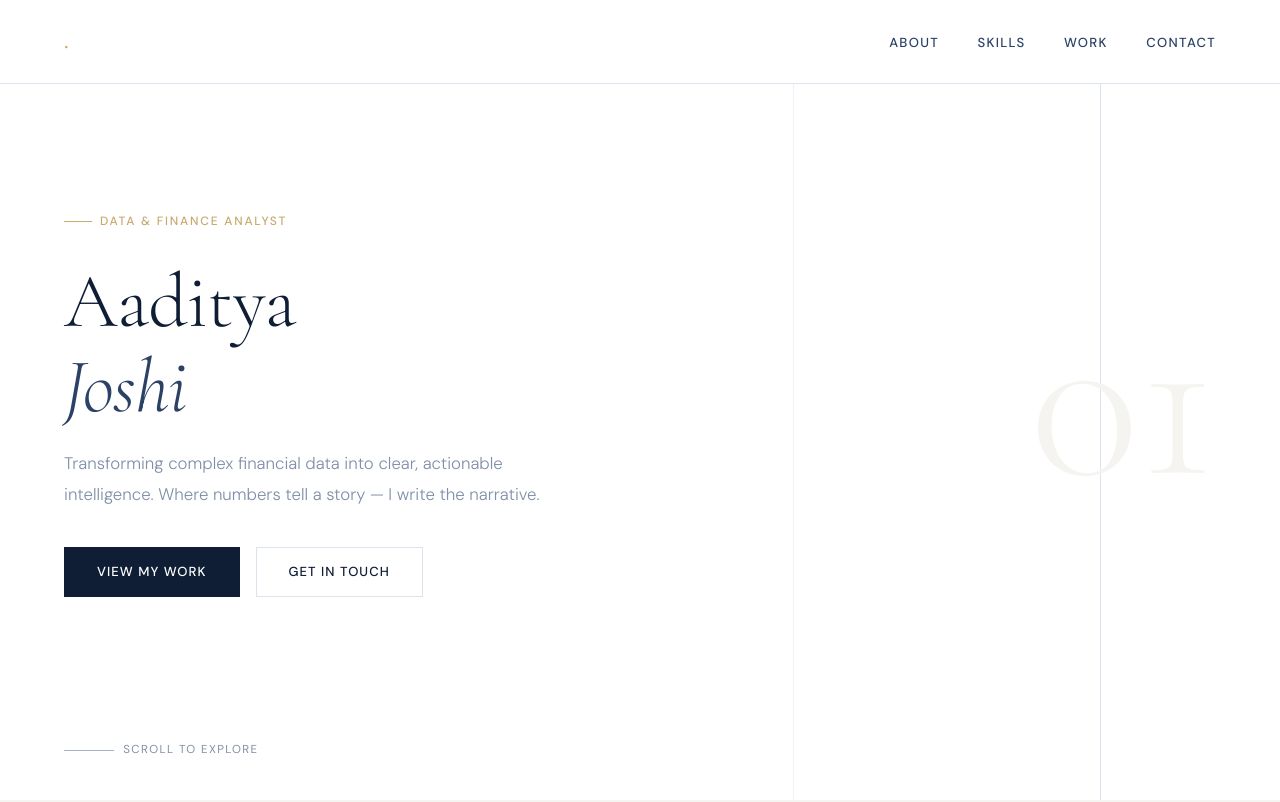
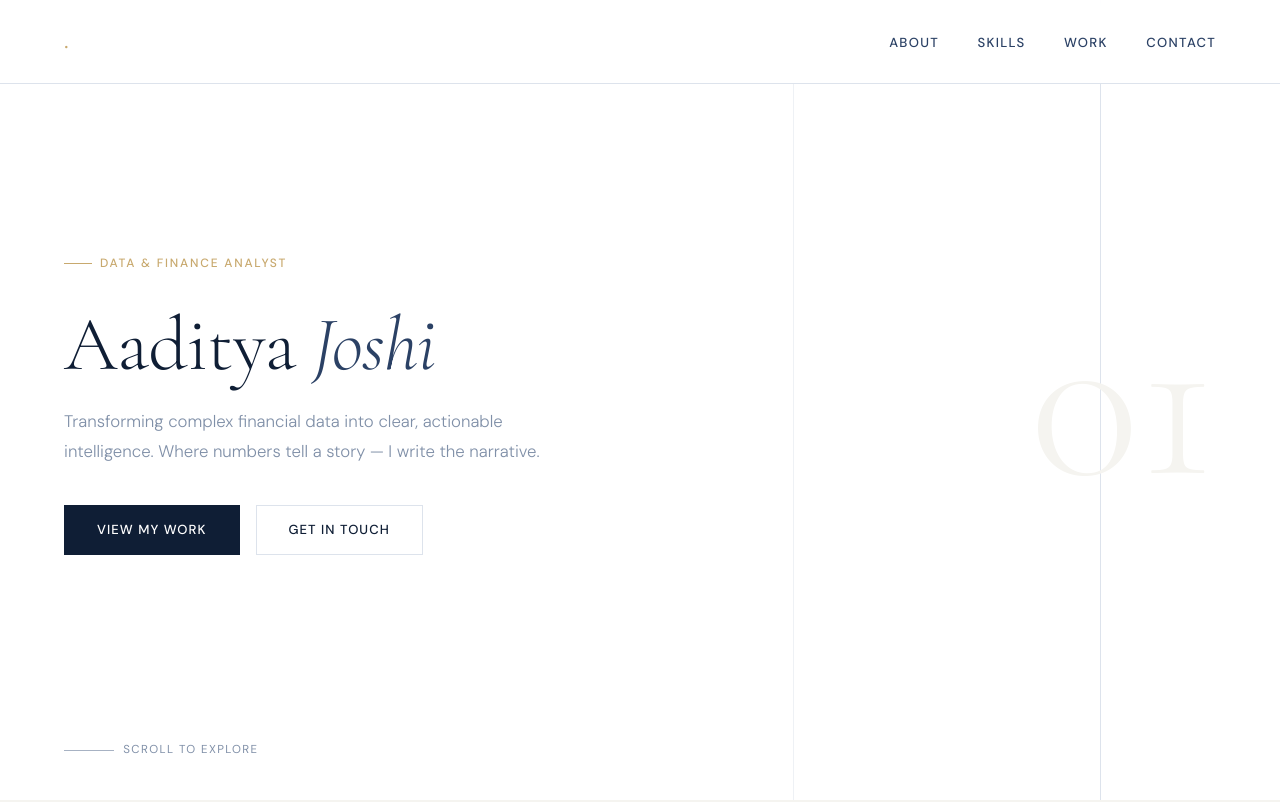
Before and after one commit to aadijoshi0204/aadijoshi0204.github.io, a plain HTML site: page index.html in a window 1280 px wide. Shown: the top 802 px of the page. Drawn offline with nearby package versions, Linux system fonts and the light colour scheme.

Commit message:
index.html

```diff
--- a/index.html
+++ b/index.html
@@ -761,9 +761,9 @@
       <div class="hero-tag">Data &amp; Finance Analyst</div>
 
       <!-- ✏️ REPLACE with your name -->
-      <h1 class="hero-name">
-        Aaditya<br><em>Joshi</em>
-      </h1>
+     <h1 class="hero-name">
+  Aaditya <em>Joshi</em>
+     </h1>
 
       <!-- ✏️ REPLACE with your tagline / one-liner -->
       <p class="hero-bio">
```
